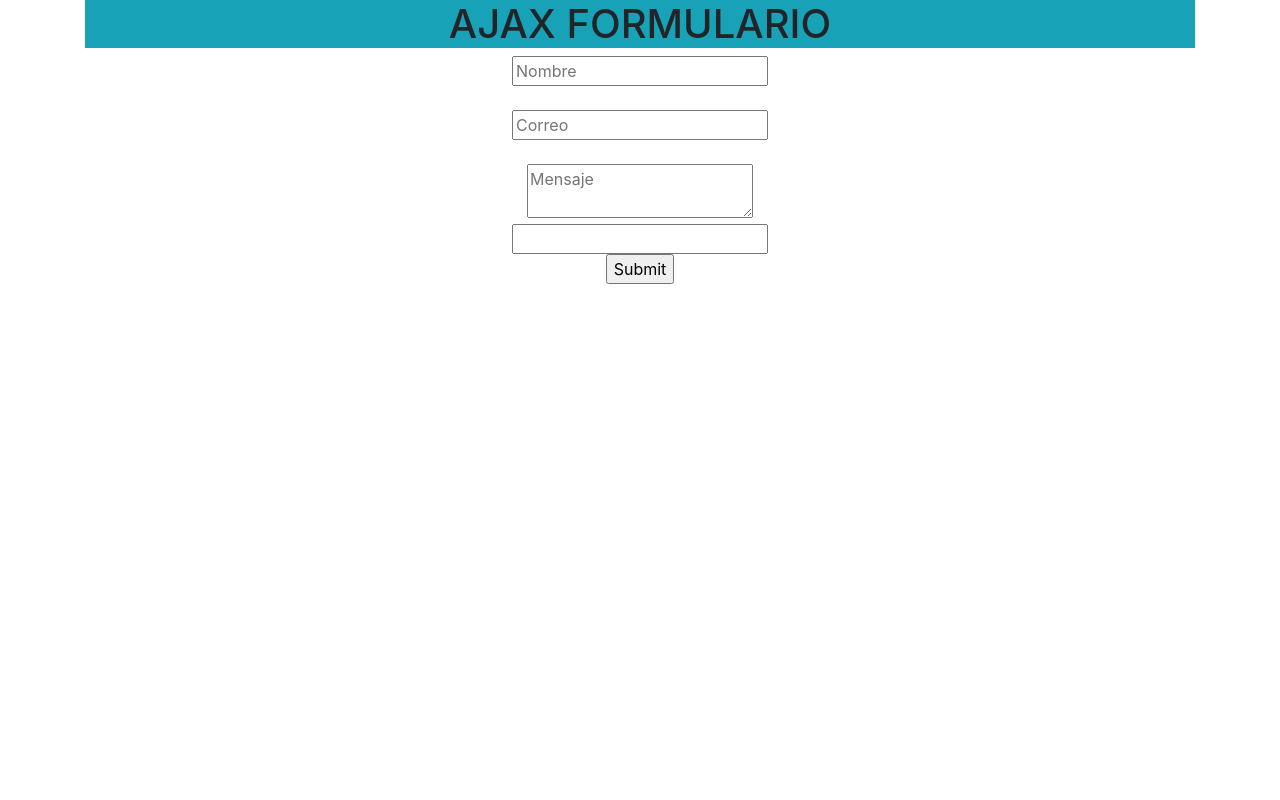
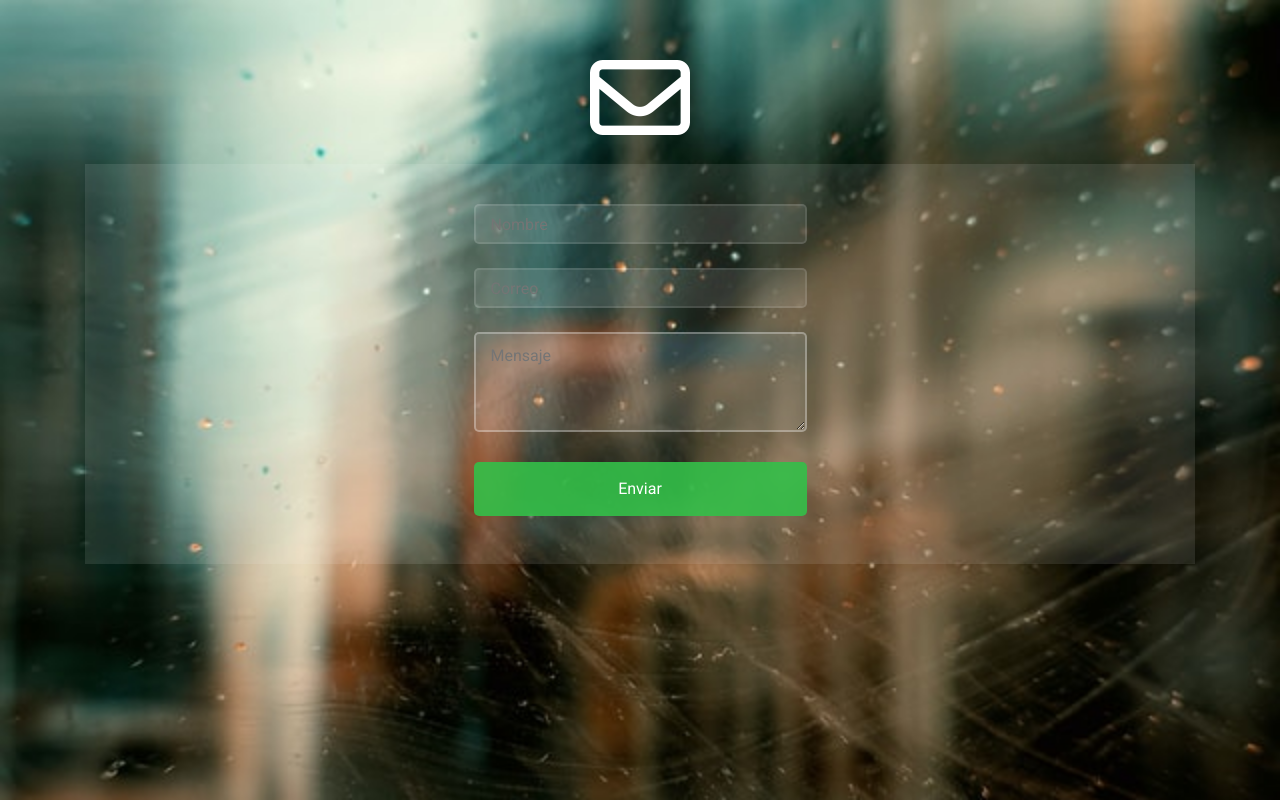
Before and after one commit to antonymancilla/Sistema-Contacto-Recaptcha-v3, a PHP site: page / in a window 1280 px wide. Run offline with PHP 8.4, Linux system fonts and the light colour scheme; some libraries are stand-ins or nearby versions.

Commit message:
Agregando README

```diff
--- a/css/estilos.css
+++ b/css/estilos.css
@@ -1,20 +1,60 @@
-/* .alto {
-  width: 900px;
-  height: 800px;
-  background-color: brown;
+body {
+  background-image: url("../img/body2.jpg");
+  background-repeat: no-repeat;
+  background-size: cover;
+  background-attachment: fixed;
+  font-size: 16px;
 }
-
-.alto h1 {
-  font-family: Impact, Haettenschweiler, "Arial Narrow Bold", sans-serif;
+.alto i {
+  color: white;
+  font-size: 100px;
 }
-
-.alto2 {
-  width: 900px;
-  height: 800px;
-  background-color: royalblue;
+.contacto form .botones {
+  padding-top: 40px;
 }
-
-.alto2 h1 {
-  font-family: Impact, Haettenschweiler, "Arial Narrow Bold", sans-serif;
+.contacto {
+  /*   width: 800px; */
+  height: 400px;
+  background-color: rgba(255, 255, 255, 0.1);
 }
- */
+.contacto form input[type="text"] {
+  border: 2px solid rgba(255, 255, 255, 0.1);
+  border-radius: 5px;
+  padding: 10px 15px;
+  width: 30%;
+  height: 40px;
+  font-size: 16px;
+  color: white;
+  text-align: left;
+  font-family: "Roboto", sans-serif;
+  background-color: rgba(255, 255, 255, 0.1);
+}
+.contacto form textarea {
+  border: 2px solid rgba(255, 255, 255, 0.1);
+  border-radius: 5px;
+  width: 30%;
+  padding: 10px 15px;
+  min-height: 100px;
+  max-height: 120px;
+  font-size: 16px;
+  color: white;
+  font-family: "Roboto", sans-serif;
+  background-color: rgba(255, 255, 255, 0.1);
+}
+.contacto form input[type="submit"] {
+  border-radius: 5px;
+  border: none;
+  font-family: "Roboto", sans-serif;
+  background-color: rgba(52, 191, 73, 0.9);
+  padding: 15px 15px;
+  width: 30%;
+  font-size: 16px;
+  color: white;
+}
+.contacto form input[type="submit"]:hover {
+  background-color: rgba(52, 191, 73, 0.8);
+}
+.contacto form input[type="text"]:focus,
+.contacto form textarea {
+  border: 2px solid rgba(255, 255, 255, 0.3);
+}
--- a/index.php
+++ b/index.php
@@ -6,10 +6,13 @@
     <meta charset="UTF-8" />
     <meta name="viewport" content="width=device-width, initial-scale=1.0" />
     <title>Document</title>
+    <script src="https://kit.fontawesome.com/e1903dccf0.js" crossorigin="anonymous"></script>
     <script src="https://www.google.com/recaptcha/api.js?render=<?php echo SITE_KEY; ?>"></script>
     <link rel="stylesheet" href="css/bootstrap.min.css" />
     <link rel="stylesheet" href="css/estilos.css">
     <link rel="stylesheet" href="css/sweetalert2.min.css" />
+    <link rel="preconnect" href="https://fonts.gstatic.com">
+    <link href="https://fonts.googleapis.com/css2?family=Roboto&display=swap" rel="stylesheet">
 </head>
 
 <body>
@@ -17,28 +20,28 @@
     <div class="container">
         <div class="row">
             <div class="col-12 text-center">
-                <div class="alto bg-info">
-                    <h1>AJAX FORMULARIO</h1>
+                <div class="alto  mt-5">
+                    <i class="far fa-envelope"></i>
                 </div>
-                <div id="contacto">
-                    <form id="form1" method="POST" onsubmit="return enviar();">
-                        <input type="text" name="nombre" id="nombre" placeholder="Nombre" />
-                        <br> <br>
-                        <input type="text" name="correo" id="correo" placeholder="Correo" />
-                        <br> <br>
-                        <textarea name="msj" id="msj" placeholder="Mensaje"></textarea>
-                        <br />
-                        <input type="text" name="g-recaptcha-response" id="g-recaptcha-response" />
-                        <br>
-                        <input type="submit" name="submit" />
-                        <!-- <button type="submit" name="submit" onclick="return enviar();" data-toggle="modal" data-target="#antony-modal">enviar</button> -->
+                <div id="contacto" class="contacto mt-3 ">
+                    <form class="mt-3" id="form1" method="POST" onsubmit="return enviar();">
+                        <div class="botones">
+                            <input type="text" name="nombre" id="nombre" placeholder="Nombre" />
+                            <br> <br>
+                            <input type="text" name="correo" id="correo" placeholder="Correo" />
+                            <br> <br>
+                            <textarea name="msj" id="msj" placeholder="Mensaje"></textarea>
+                            <!-- <br> <br> -->
+                            <input type="hidden" name="g-recaptcha-response" id="g-recaptcha-response" />
+                            <br> <br>
+                            <input type="submit" name="submit" value="Enviar" />
+                        </div>
                     </form>
                 </div>
+
             </div>
         </div>
     </div>
-
-    <!-- <div id="res"></div> -->
     <script>
         grecaptcha.ready(function() {
             grecaptcha.execute('<?php echo SITE_KEY; ?>', {
```
Also changed, not shown: README.md (added), img/body2.jpg (added), img/escritorio.png (added).
